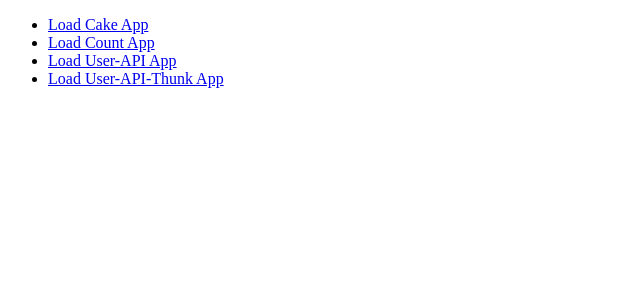
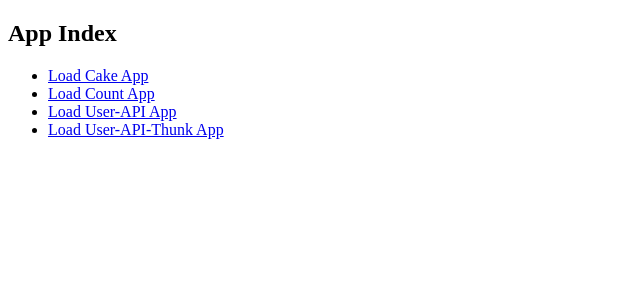
Before and after one commit to manumohan009/simple-react-examples, a React (Create React App) app: page / in a window 1280 px wide. Shown: the top 300 px of the page, without its empty margins (0-640 px from the left). Built offline with nearby package versions, Linux system fonts and the light colour scheme.

Commit message:
Updated progressive web app notes

```diff
--- a/src/app-index.jsx
+++ b/src/app-index.jsx
@@ -4,6 +4,7 @@ import {Link} from 'react-router-dom';
 function AppIndexPage() {
     return (
         <>
+            <h2>App Index</h2>
             <ul>
                 <li><Link to='/cake'>Load Cake App</Link></li>
                 <li><Link to='/count'>Load Count App</Link></li>
--- a/src/redux/user-api-app/user.actions.js
+++ b/src/redux/user-api-app/user.actions.js
@@ -1,6 +1,8 @@
 import UserActionTypes from './user.types';
 import axios from 'axios';
 
+
+// Action creators
 export const fetchUsersStart = ()=>({
     type: UserActionTypes.FETCH_USERS_START
 });
```
Also changed, not shown: NOTES/To-Do.txt (added), NOTES/notes.txt, NOTES/progressive-web-apps.txt (added).
